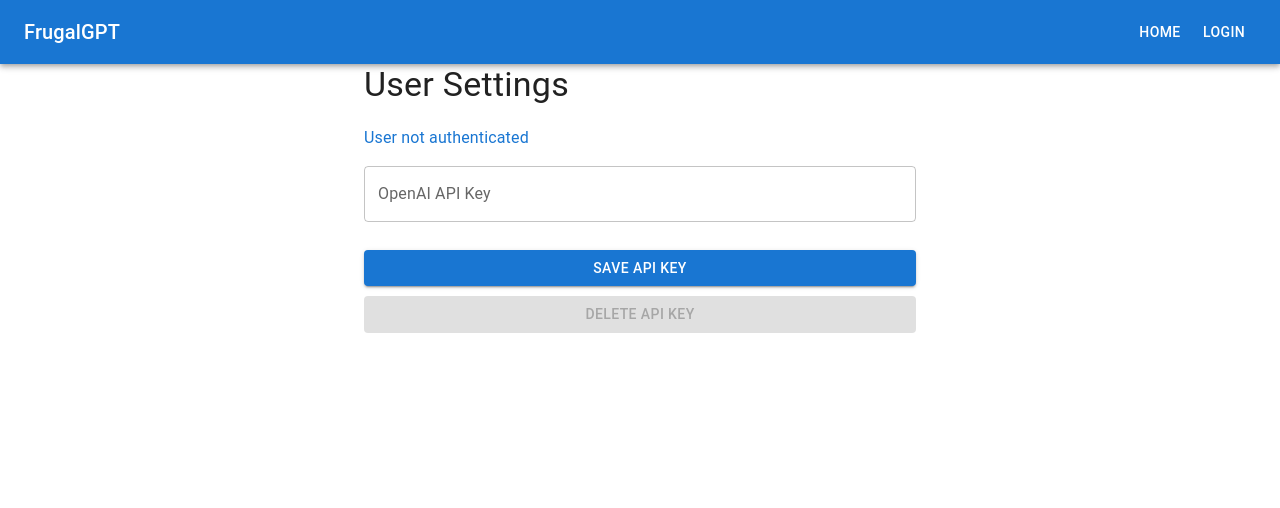
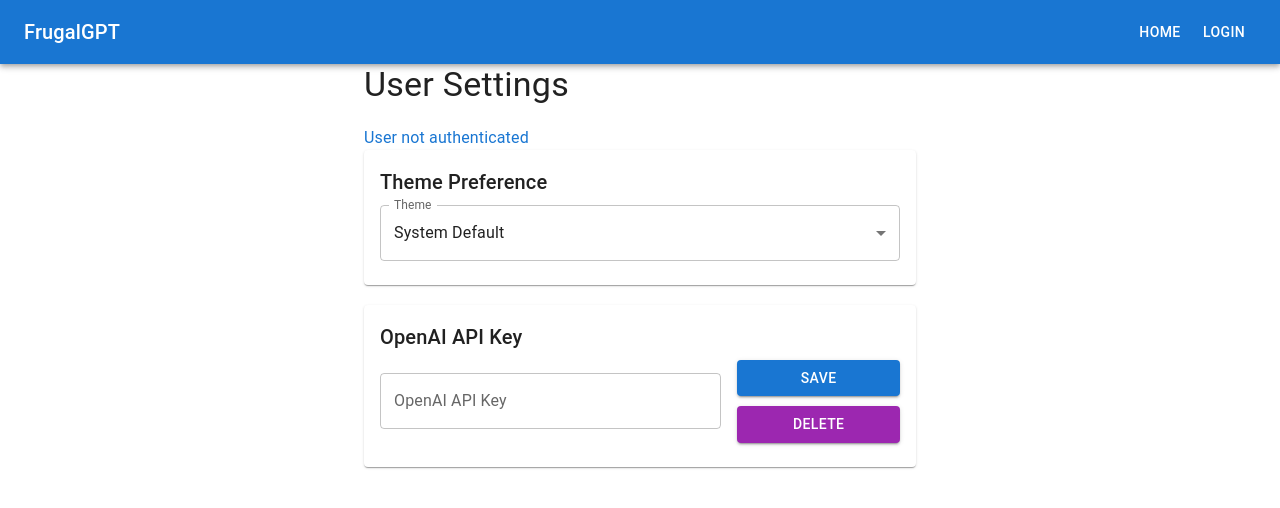
Before and after one commit to tommipoiko/frugalgpt, a React (Create React App) app: page /user in a window 1280 px wide. Shown: the top 508 px of the page. Built offline with nearby package versions, Linux system fonts and the light colour scheme; no server answers.

Commit message:
User can switch between light and dark mode

```diff
--- a/src/App.jsx
+++ b/src/App.jsx
@@ -1,16 +1,17 @@
 import React, { useEffect, useState } from 'react'
 import { Route, Routes, useNavigate } from 'react-router-dom'
 import {
-    AppBar, Toolbar, Typography, Button, Container, Menu, MenuItem, IconButton
+    AppBar, Toolbar, Typography, Button, Container, Menu, MenuItem, IconButton, CssBaseline
 } from '@mui/material'
 import AccountCircle from '@mui/icons-material/AccountCircle'
-import CssBaseline from '@mui/material/CssBaseline'
 import { ThemeProvider, createTheme } from '@mui/material/styles'
 import useMediaQuery from '@mui/material/useMediaQuery'
 import { getAuth, onAuthStateChanged, signOut } from 'firebase/auth'
+import { doc, getDoc } from 'firebase/firestore'
+import { db } from './services/firebase'
 import Login from './components/Login'
 import User from './components/User'
-import Signin from './components/Signin' // Import the Signin component
+import Signin from './components/Signin'
 
 function Home() {
     return (
@@ -41,23 +42,38 @@ function About() {
 function App() {
     const [user, setUser] = useState(null)
     const [anchorEl, setAnchorEl] = useState(null)
+    const [mode, setMode] = useState('system') // Start with system mode
     const auth = getAuth()
     const navigate = useNavigate()
     const prefersDarkMode = useMediaQuery('(prefers-color-scheme: dark)')
 
-    const theme = createTheme({
-        palette: {
-            mode: prefersDarkMode ? 'dark' : 'light'
-        }
-    })
-
     useEffect(() => {
-        const unsubscribe = onAuthStateChanged(auth, (currentUser) => {
+        const unsubscribe = onAuthStateChanged(auth, async (currentUser) => {
             setUser(currentUser)
+            if (currentUser) {
+                const docRef = doc(db, 'users', currentUser.uid)
+                const docSnap = await getDoc(docRef)
+                if (docSnap.exists()) {
+                    const userTheme = docSnap.data().theme || 'system'
+                    setMode(userTheme)
+                }
+            }
         })
 
         return () => unsubscribe()
     }, [auth])
+
+    const getThemeMode = () => {
+        if (mode === 'dark') return 'dark'
+        if (mode === 'light') return 'light'
+        return prefersDarkMode ? 'dark' : 'light'
+    }
+
+    const theme = createTheme({
+        palette: {
+            mode: getThemeMode()
+        }
+    })
 
     const handleUserClick = (event) => {
         setAnchorEl(event.currentTarget)
@@ -133,7 +149,7 @@ function App() {
                 <Route path="/about" element={<About />} />
                 <Route path="/login" element={<Login />} />
                 <Route path="/signin" element={<Signin />} />
-                <Route path="/user" element={<User />} />
+                <Route path="/user" element={<User setMode={setMode} />} />
             </Routes>
         </ThemeProvider>
     )
--- a/src/components/User.jsx
+++ b/src/components/User.jsx
@@ -1,24 +1,28 @@
 import React, { useState, useEffect } from 'react'
 import {
-    TextField, Button, Container, Typography
+    TextField, Button, Container, Typography, Card, CardContent, Grid, FormControl,
+    InputLabel, Select, MenuItem
 } from '@mui/material'
 import {
     doc, getDoc, setDoc, deleteDoc
 } from 'firebase/firestore'
 import { auth, db } from '../services/firebase'
 
-function User() {
+function User({ setMode }) {
     const [apiKey, setApiKey] = useState('')
     const [message, setMessage] = useState('')
+    const [theme, setTheme] = useState('system')
     const [loading, setLoading] = useState(true)
 
     useEffect(() => {
-        const fetchApiKey = async () => {
+        const fetchUserSettings = async () => {
             if (auth.currentUser) {
                 const docRef = doc(db, 'users', auth.currentUser.uid)
                 const docSnap = await getDoc(docRef)
                 if (docSnap.exists()) {
-                    setApiKey(docSnap.data().openaiKey || '')
+                    const userData = docSnap.data()
+                    setApiKey(userData.openaiKey || '')
+                    setTheme(userData.theme || 'system')
                     setMessage('')
                 } else {
                     setMessage('No API key found.')
@@ -31,7 +35,7 @@ function User() {
 
         const unsubscribe = auth.onAuthStateChanged((user) => {
             if (user) {
-                fetchApiKey()
+                fetchUserSettings()
             } else {
                 setLoading(false)
                 setMessage('User not authenticated')
@@ -41,12 +45,12 @@ function User() {
         return () => unsubscribe()
     }, [])
 
-    const handleSave = async () => {
+    const handleSaveApiKey = async () => {
         if (auth.currentUser) {
             try {
                 await setDoc(doc(db, 'users', auth.currentUser.uid), {
                     openaiKey: apiKey
-                })
+                }, { merge: true })
                 setMessage('API Key saved successfully!')
             } catch (error) {
                 setMessage(`Error saving API Key: ${error.message}`)
@@ -56,7 +60,7 @@ function User() {
         }
     }
 
-    const handleDelete = async () => {
+    const handleDeleteApiKey = async () => {
         if (auth.currentUser) {
             try {
                 await deleteDoc(doc(db, 'users', auth.currentUser.uid))
@@ -64,6 +68,24 @@ function User() {
                 setMessage('API Key deleted successfully!')
             } catch (error) {
                 setMessage(`Error deleting API Key: ${error.message}`)
+            }
+        } else {
+            setMessage('User not authenticated')
+        }
+    }
+
+    const handleThemeChange = async (event) => {
+        const selectedTheme = event.target.value
+        setTheme(selectedTheme)
+        setMode(selectedTheme)
+        if (auth.currentUser) {
+            try {
+                await setDoc(doc(db, 'users', auth.currentUser.uid), {
+                    theme: selectedTheme
+                }, { merge: true })
+                setMessage('Theme preference saved successfully!')
+            } catch (error) {
+                setMessage(`Error saving theme preference: ${error.message}`)
             }
         } else {
             setMessage('User not authenticated')
@@ -86,27 +108,53 @@ function User() {
                 User Settings
             </Typography>
             {message && <Typography color="primary" style={{ marginTop: '20px' }}>{message}</Typography>}
+
+            <Card style={{ marginBottom: '20px' }}>
+                <CardContent>
+                    <Typography variant="h6" component="h2" gutterBottom>
+                        Theme Preference
+                    </Typography>
+                    <FormControl fullWidth>
+                        <InputLabel>Theme</InputLabel>
+                        <Select
+                            value={theme}
+                            label="Theme"
+                            onChange={handleThemeChange}
+                        >
+                            <MenuItem value="system">System Default</MenuItem>
+                            <MenuItem value="light">Light Mode</MenuItem>
+                            <MenuItem value="dark">Dark Mode</MenuItem>
+                        </Select>
+                    </FormControl>
+                </CardContent>
+            </Card>
+
+            <Card>
+                <CardContent>
+                    <Typography variant="h6" component="h2" gutterBottom>
+                        OpenAI API Key
+                    </Typography>
+                    <Grid container spacing={2} alignItems="center">
+                        <Grid item xs={8}>
                             <TextField
                                 label="OpenAI API Key"
                                 variant="outlined"
                                 fullWidth
-                margin="normal"
                                 value={apiKey}
                                 onChange={(e) => setApiKey(e.target.value)}
                             />
-            <Button variant="contained" color="primary" fullWidth onClick={handleSave} style={{ marginTop: '20px' }}>
-                Save API Key
+                        </Grid>
+                        <Grid item xs={4}>
+                            <Button variant="contained" color="primary" fullWidth onClick={handleSaveApiKey}>
+                                Save
                             </Button>
-            <Button
-                variant="contained"
-                color="secondary"
-                fullWidth
-                onClick={handleDelete}
-                style={{ marginTop: '10px' }}
-                disabled={!apiKey}
-            >
-                Delete API Key
+                            <Button variant="contained" color="secondary" fullWidth onClick={handleDeleteApiKey} style={{ marginTop: '10px' }}>
+                                Delete
                             </Button>
+                        </Grid>
+                    </Grid>
+                </CardContent>
+            </Card>
         </Container>
     )
 }
```
Lines whose indentation alone changed are shown as unchanged.
